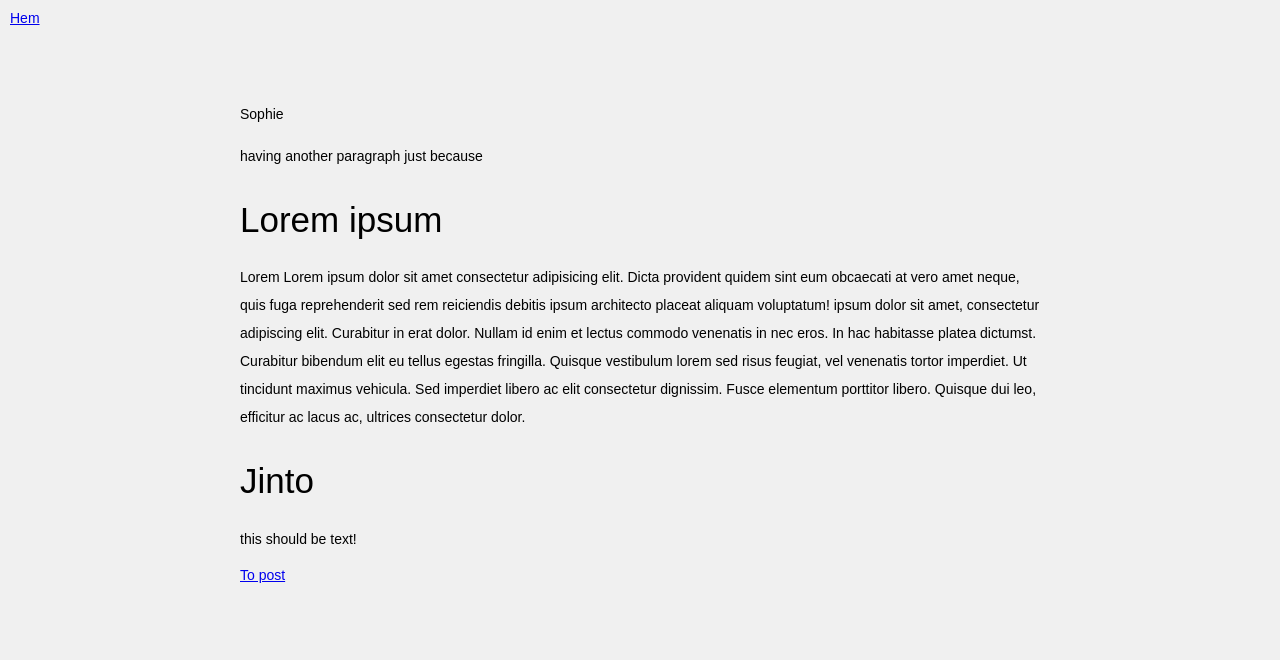
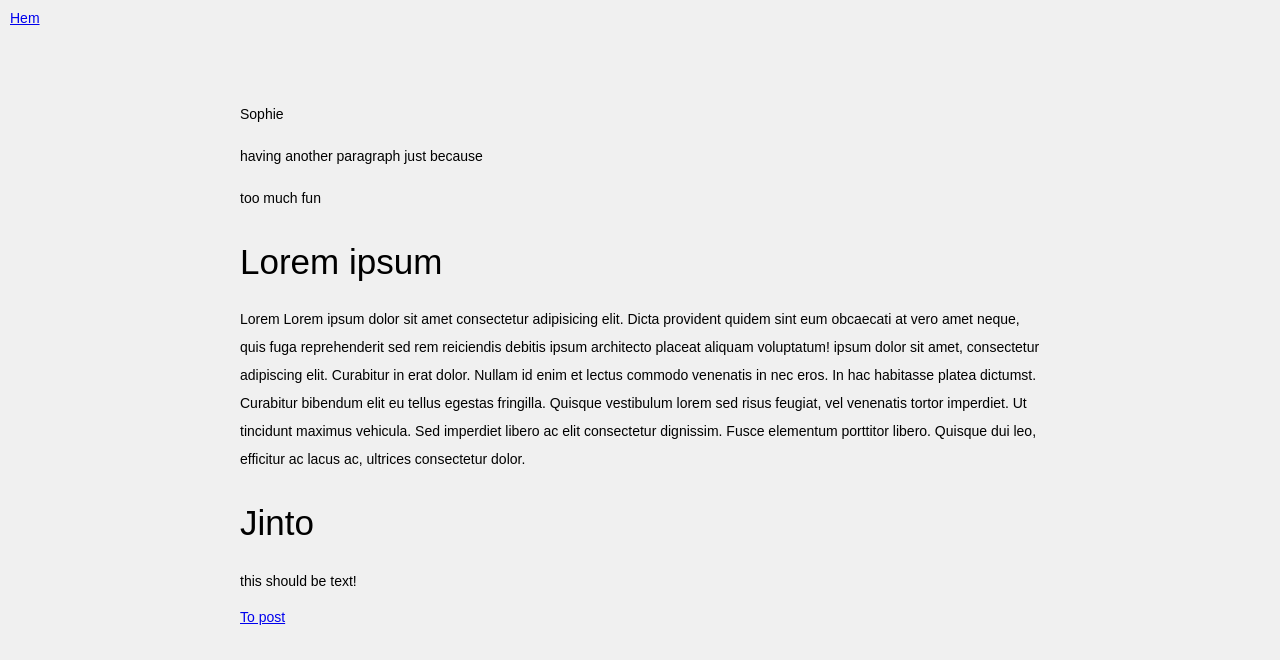
Before and after one commit to SophieKoenig/GitHubWorkShop, a plain HTML site: page index.html in a window 1280 px wide. Drawn offline with Linux system fonts and the light colour scheme.

Commit message:
Update index.html

```diff
--- a/index.html
+++ b/index.html
@@ -13,6 +13,7 @@
       <div>
         <p>Sophie</p>
         <p>having another paragraph just because</p>
+        <p>too much fun</p>
       </div>
       <h1>Lorem ipsum</h1>
       <p>
```
